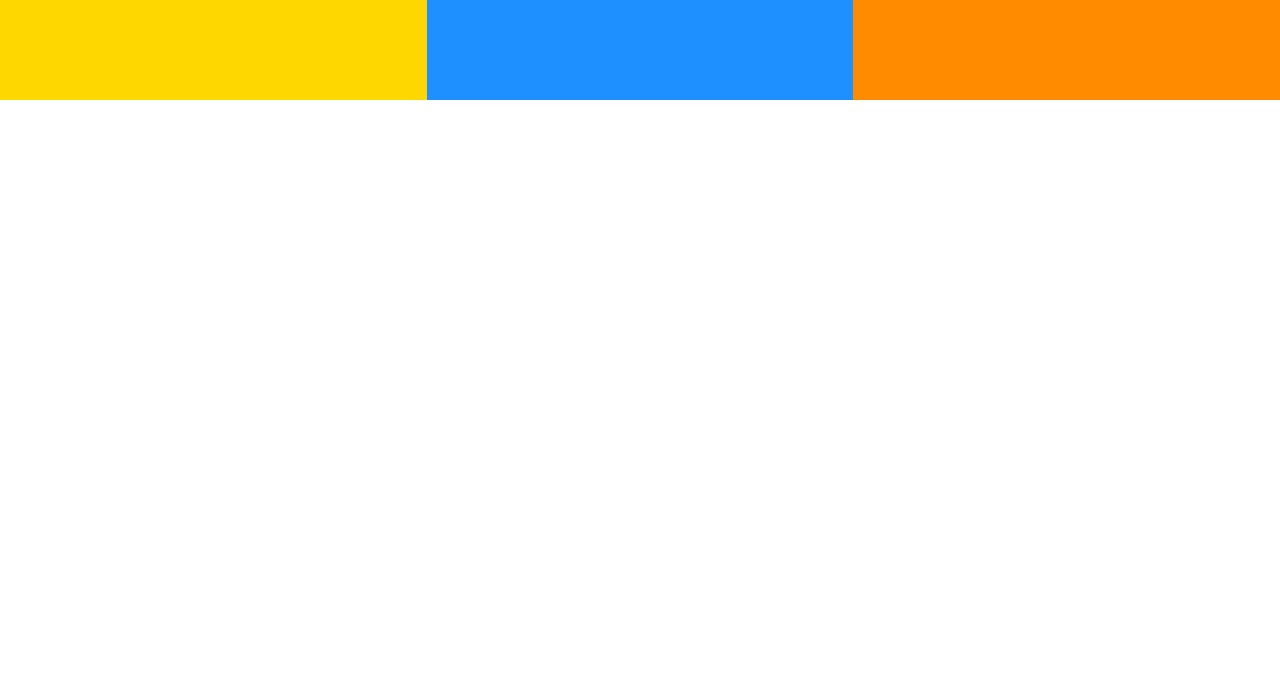
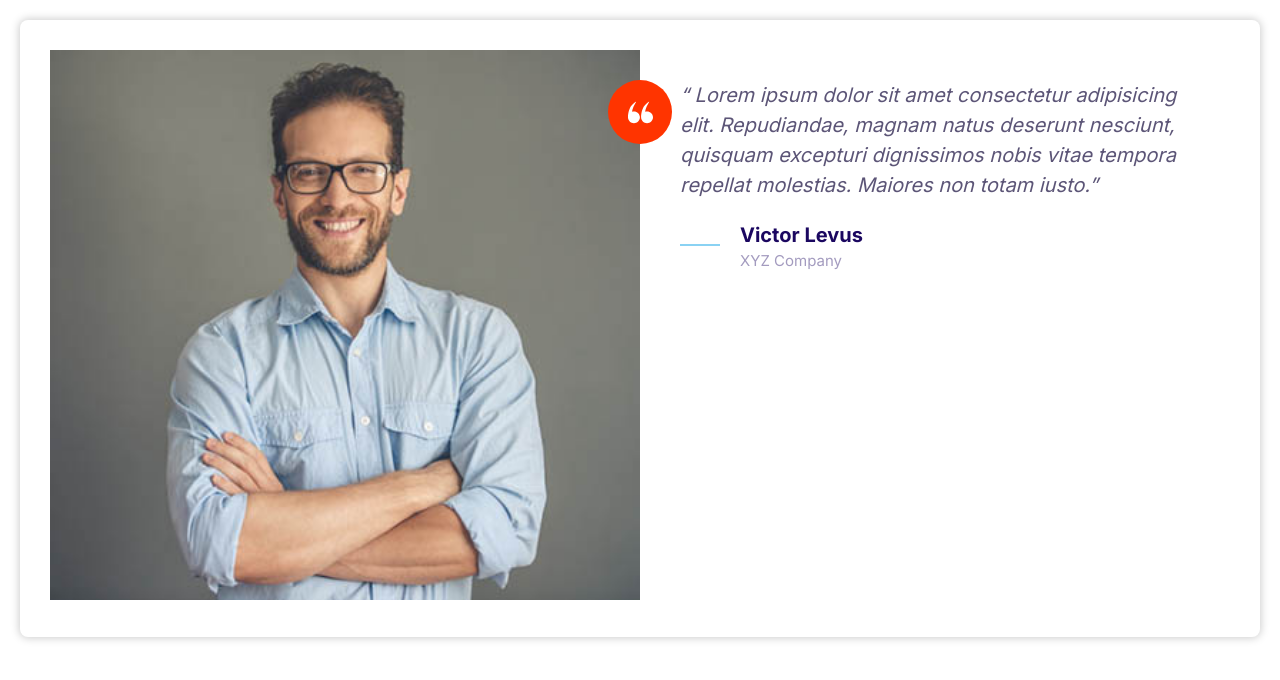
Before and after one commit to victorlevus/levussy, a plain HTML site: page index.html in a window 1280 px wide. Drawn offline with Linux system fonts and the light colour scheme.

Commit message:
build testimonial component

```diff
--- a/css/style.css
+++ b/css/style.css
@@ -175,8 +175,17 @@ a {
   height: 40px;
 }
 
+.icon--small {
+  width: 25px;
+  height: 25px;
+}
+
 .icon--primary {
   fill: var(--color-primary);
+}
+
+.icon--white {
+  fill: #fff;
 }
 
 .icon-container {
@@ -187,6 +196,10 @@ a {
   display: inline-flex;
   justify-content: center;
   align-items: center;
+}
+
+.icon-container--accent {
+  background: var(--color-accent);
 }
 
 /* BUTTON */
@@ -459,3 +472,36 @@ a {
     grid-template-columns: repeat(3, 1fr);
   }
 }
+
+/* TESTIMONIAL */
+.testimonial {
+  padding: 3rem;
+}
+
+.testimonial__image-container {
+  position: relative;
+}
+
+.testimonial__image-container > .testimonial__image {
+  width: 100%;
+}
+
+.testimonial__image-container > .testimonial-icon {
+  position: absolute;
+  right: -32px;
+  top: 3rem;
+}
+
+@media screen and (min-width: 768px) {
+  .testimonial-info .quote__text {
+    font-size: 2rem;
+  }
+
+  .testimonial-media .media__title {
+    font-size: 2rem;
+  }
+
+  .testimonial-media .company__name {
+    font-size: 1.5rem;
+  }
+}
--- a/index.html
+++ b/index.html
@@ -10,11 +10,34 @@
     <link rel="stylesheet" href="css/normalize.css">
     <link rel="stylesheet" href="css/style.css">
 </head>
-<body>
-    <div class="grid grid--1x2 grid--1x3">
-        <div style="height: 100px; background: gold;"></div>
-        <div style="height: 100px; background: dodgerblue;"></div>
-        <div style="height: 100px; background: darkorange;"></div>
+<body style="padding: 2rem;">
+    <div class="card testimonial">
+        <div class="grid grid--1x2">
+            <div class="testimonial__image-container">
+                <img class="testimonial__image" src="images/testimonial.jpg" alt="picture of a client">
+                <span class="icon-container icon-container--accent  testimonial-icon">
+                    <svg class="icon icon--white icon--small">
+                        <use xlink:href="images/sprite.svg#settings"></use>
+                    </svg>
+                </span>
+            </div>
+            <blockquote class="quote testimonial-info">
+                <p class="quote__text"> Lorem ipsum dolor sit amet consectetur adipisicing elit. Repudiandae, magnam natus deserunt nesciunt, quisquam excepturi dignissimos nobis vitae tempora repellat molestias. Maiores non totam iusto.</p>
+
+                <div class="media testimonial-media">
+                    <div class="media__image">
+                        <svg class="icon icon--primary quote__line">
+                            <use xlink:href="images/sprite.svg#clock"></use>
+                        </svg>
+                    </div>
+                    <div class="media__body">
+                        <h3 class="media__title quote__author">Victor Levus</h3>
+                        <p class="company__name">XYZ Company</p>
+                    </div>
+                </div>
+            </blockquote>
+
+        </div>
     </div>
 </body>
 </html>
```
Also changed, not shown: css/components/testimonial.html (added, +28 -0 lines), images/testimonial.jpg (added).
